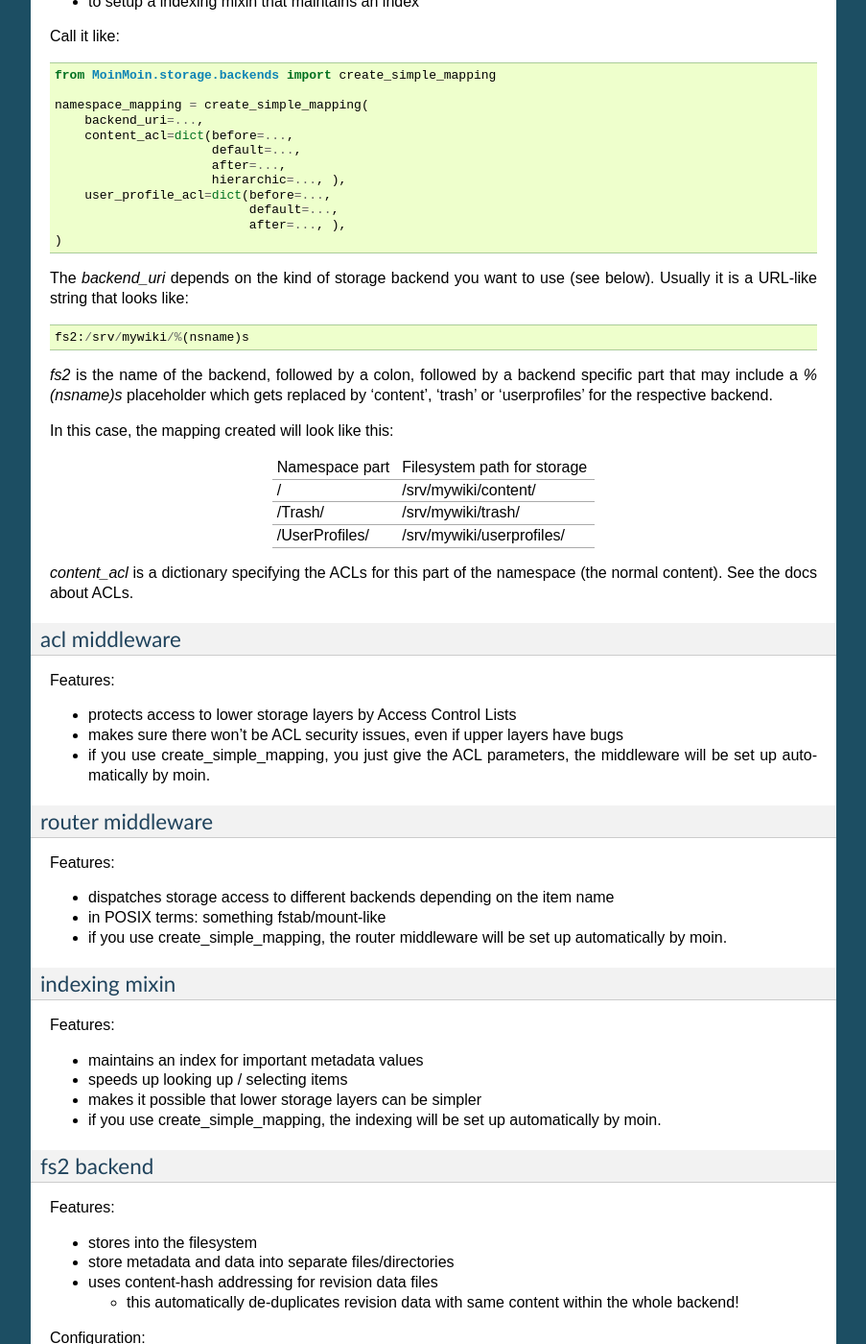
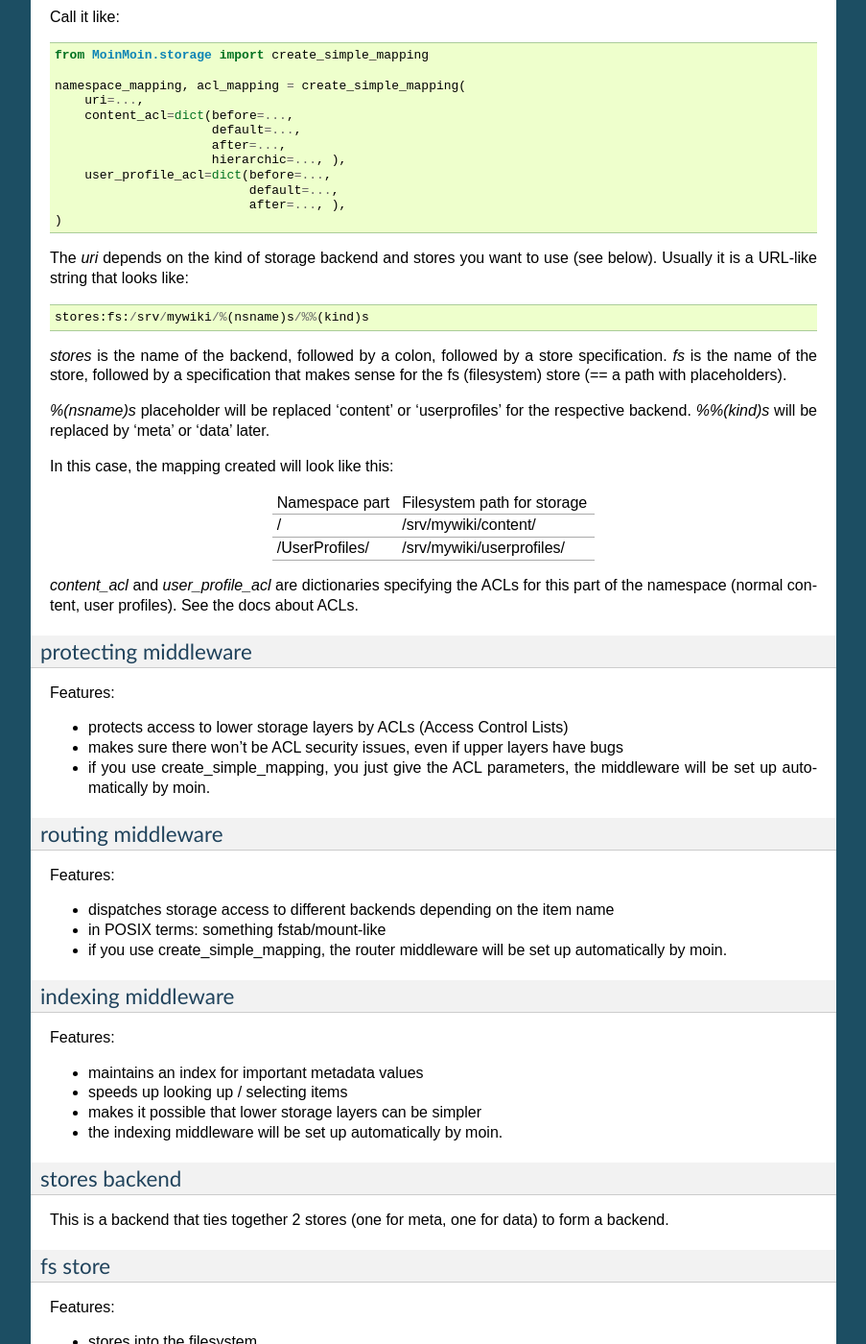
Before and after one commit to bhrigu123/moin-2.0-beta, a Sphinx documentation site: the page built from docs/admin/configure.rst, in a window 1280 px wide and 1400 px high, scrolled down 17169 px. Shown: the whole window at 96% size, without its empty margins (198-1101 px from the left). Built offline with Sphinx 7.4.7, drawn with Linux system fonts in a browser that asks for light colours; some of the changed text lies outside the part shown.

Commit message:
update some docs

```diff
--- a/docs/admin/configure.rst
+++ b/docs/admin/configure.rst
@@ -1008,7 +1008,6 @@ This is a helper function to make storage setup easier - it helps you to:
   parts of the namespace:
 
   - content
-  - trash
   - userprofiles
 * to configure ACLs protecting these parts of the namespace
 * to setup a router middleware that dispatches to these parts of the namespace
@@ -1016,10 +1015,10 @@ This is a helper function to make storage setup easier - it helps you to:
 
 Call it like::
 
-    from MoinMoin.storage.backends import create_simple_mapping
+    from MoinMoin.storage import create_simple_mapping
 
-    namespace_mapping = create_simple_mapping(
-        backend_uri=...,
+    namespace_mapping, acl_mapping = create_simple_mapping(
+        uri=...,
         content_acl=dict(before=...,
                          default=...,
                          after=...,
@@ -1029,14 +1028,18 @@ Call it like::
                               after=..., ),
     )
 
-The `backend_uri` depends on the kind of storage backend you want to use (see
-below). Usually it is a URL-like string that looks like::
+The `uri` depends on the kind of storage backend and stores you want to use
+(see below). Usually it is a URL-like string that looks like::
 
-    fs2:/srv/mywiki/%(nsname)s
+    stores:fs:/srv/mywiki/%(nsname)s/%%(kind)s
 
-`fs2` is the name of the backend, followed by a colon, followed by a backend
-specific part that may include a `%(nsname)s` placeholder which gets replaced
-by 'content', 'trash' or 'userprofiles' for the respective backend.
+`stores` is the name of the backend, followed by a colon, followed by a store
+specification. `fs` is the name of the store, followed by a specification
+that makes sense for the fs (filesystem) store (== a path with placeholders).
+
+`%(nsname)s` placeholder will be replaced 'content' or 'userprofiles' for
+the respective backend. `%%(kind)s` will be replaced by 'meta' or 'data'
+later.
 
 In this case, the mapping created will look like this:
 
@@ -1045,25 +1048,24 @@ In this case, the mapping created will look like this:
 +----------------+-----------------------------+
 | /              | /srv/mywiki/content/        |
 +----------------+-----------------------------+
-| /Trash/        | /srv/mywiki/trash/          |
-+----------------+-----------------------------+
 | /UserProfiles/ | /srv/mywiki/userprofiles/   |
 +----------------+-----------------------------+
 
-`content_acl` is a dictionary specifying the ACLs for this part of the
-namespace (the normal content). See the docs about ACLs.
+`content_acl` and `user_profile_acl` are dictionaries specifying the ACLs for
+this part of the namespace (normal content, user profiles).
+See the docs about ACLs.
 
-acl middleware
---------------
+protecting middleware
+---------------------
 Features:
 
-* protects access to lower storage layers by Access Control Lists
+* protects access to lower storage layers by ACLs (Access Control Lists)
 * makes sure there won't be ACL security issues, even if upper layers have bugs
 * if you use create_simple_mapping, you just give the ACL parameters, the
   middleware will be set up automatically by moin.
 
-router middleware
------------------
+routing middleware
+------------------
 Features:
 
 * dispatches storage access to different backends depending on the item name
@@ -1071,34 +1073,34 @@ Features:
 * if you use create_simple_mapping, the router middleware will be set up
   automatically by moin.
 
-indexing mixin
---------------
+indexing middleware
+-------------------
 Features:
 
 * maintains an index for important metadata values
 * speeds up looking up / selecting items
 * makes it possible that lower storage layers can be simpler
-* if you use create_simple_mapping, the indexing will be set up automatically
-  by moin.
+* the indexing middleware will be set up automatically by moin.
 
-fs2 backend
------------
+stores backend
+--------------
+This is a backend that ties together 2 stores (one for meta, one for data) to
+form a backend.
+
+fs store
+--------
 Features:
 
 * stores into the filesystem
 * store metadata and data into separate files/directories
-* uses content-hash addressing for revision data files
-
-  - this automatically de-duplicates revision data with same content within the
-    whole backend!
 
 Configuration::
 
-    from MoinMoin.storage.backends import create_simple_mapping
+    from MoinMoin.storage import create_simple_mapping
 
     data_dir = '/srv/mywiki/data'
-    namespace_mapping = create_simple_mapping(
-        backend_uri='fs2:%s/%%(nsname)s' % data_dir,
+    namespace_mapping, acl_mapping = create_simple_mapping(
+        uri='stores:fs:%s/%%(nsname)s/%%%%(kind)s' % data_dir,
         content_acl=dict(before=u'WikiAdmin:read,write,create,destroy',
                          default=u'All:read,write,create',
                          after=u'', ),
@@ -1108,33 +1110,12 @@ Configuration::
     )
 
 
-fs backend
+sqla store
 ----------
 Features:
 
-* stores into the filesystem
-* stores meta and data of a revision into single file
-
-`backend_uri` for `create_simple_mapping` looks like::
-
-    fs:/srv/mywiki/data/%(nsname)s
-
-hg backend
-----------
-Features:
-
-* stores data into Mercurial DVCS (hg) - you need to have Mercurial installed
-
-`backend_uri` for `create_simple_mapping` looks like::
-
-    hg:/srv/mywiki/data/%(nsname)s
-
-sqla backend
-------------
-Features:
-
-* stores data into a (SQL) database
-* uses slqalchemy ORM as database abstraction
+* stores data into a (SQL) database / table
+* uses slqalchemy (without ORM) as database abstraction
 * supports multiple types of databases, like:
 
   - sqlite (default, comes built-into Python)
@@ -1142,24 +1123,57 @@ Features:
   - mysql
   - and others (see sqlalchemy docs).
 
-`backend_uri` for `create_simple_mapping` looks like e.g.::
+`uri` for `create_simple_mapping` looks like e.g.::
 
-    sqla:sqlite:////srv/mywiki/data/mywiki_%(nsname)s.db
-    sqla:mysql://myuser:mypassword@localhost/mywiki_%(nsname)s
-    sqla:postgres://myuser:mypassword@localhost/mywiki_%(nsname)s
+    stores:sqla:sqlite:////srv/mywiki/data/mywiki_%(nsname)s.db
+    stores:sqla:mysql://myuser:mypassword@localhost/mywiki_%(nsname)s
+    stores:sqla:postgres://myuser:mypassword@localhost/mywiki_%(nsname)s
 
 Please see the sqlalchemy docs about the part after `sqla:`.
 
-In case you use some DBMS (like postgresql or mysql) that does not allow
-creation of new databases on an as-needed basis, you need to create the
-databases 'mywiki_content', 'mywiki_trash', 'mywiki_userprofiles' yourself
-manually.
-
 Grant 'myuser' (his password: 'mypassword') full access to these databases.
 
-.. todo::
 
-   The sqla backend needs more love, more tuning.
+kc store
+--------
+Features:
+
+* uses a Kyoto Cabinet file to store
+* very fast
+* single-process only, local only
+
+.. todo:
+
+   add kc store configuration example
+
+
+kt store
+--------
+Features:
+
+* uses a Kyoto Tycoon server to store
+* fast
+* multi-process, local or remote.
+
+.. todo:
+
+   add kt store configuration example
+
+
+memory store
+--------------
+Features:
+
+* keeps everything in RAM
+* definitely not for production use
+* mostly intended for testing
+* if your system or the moin process crashes, you'll lose everything
+* single process only
+
+.. todo:
+
+   add memory store configuration example
+
 
 fileserver backend
 ------------------
@@ -1173,41 +1187,6 @@ Features:
     - with as much metadata as can be made up from the filesystem metadata
   + directories will show up as index items, listing links to their contents
 * might be useful together with SMBMount pseudo-authenticator
-
-flatfile backend
-----------------
-Features:
-
-* uses flat files for item storage
-* no revisioning
-* no separate metadata, just some stuff at top of the (text) data
-* thus, only suitable for text items
-
-memory backend
---------------
-Features:
-
-* keeps everything in RAM
-* definitely not for production use
-* mostly intended for testing
-* if your system or the moin process crashes, you'll lose everything
-* single process only
-* maybe not threadsafe
-
-fs19 backend
-------------
-Features:
-
-* reads moin 1.9 content and users from the filesystem
-* read-only, only provided for data migration from moin 1.9.x
-* not optimized for speed or resource usage
-
-For more details please see the chapter about upgrading from moin 1.9.
-
-
-.. todo:
-
-   add more backends / more configuration examples
 
 
 Mail configuration
```
Also changed, not shown: docs/admin/backup.rst (+9 -8 lines), docs/admin/index.rst (+100 -104 lines), docs/admin/install.rst (+21 -6 lines), docs/admin/upgrade.rst (+9 -33 lines).
